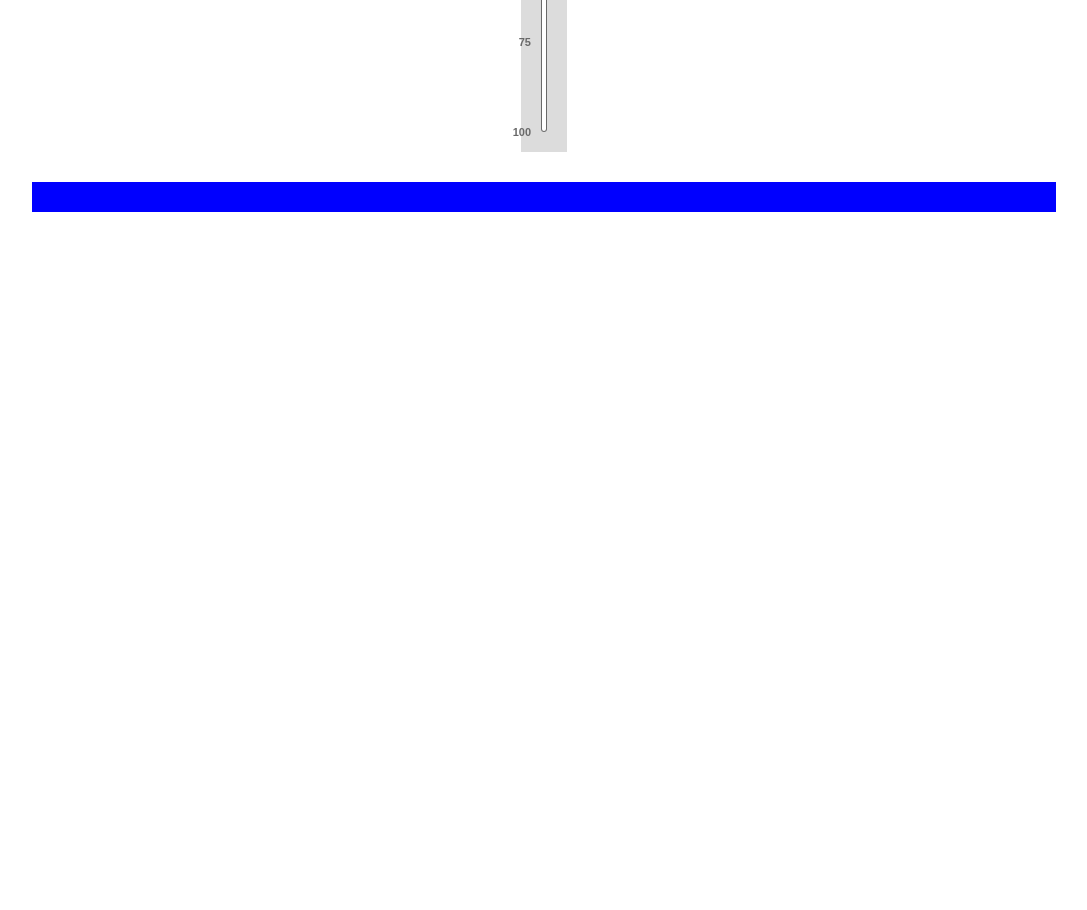
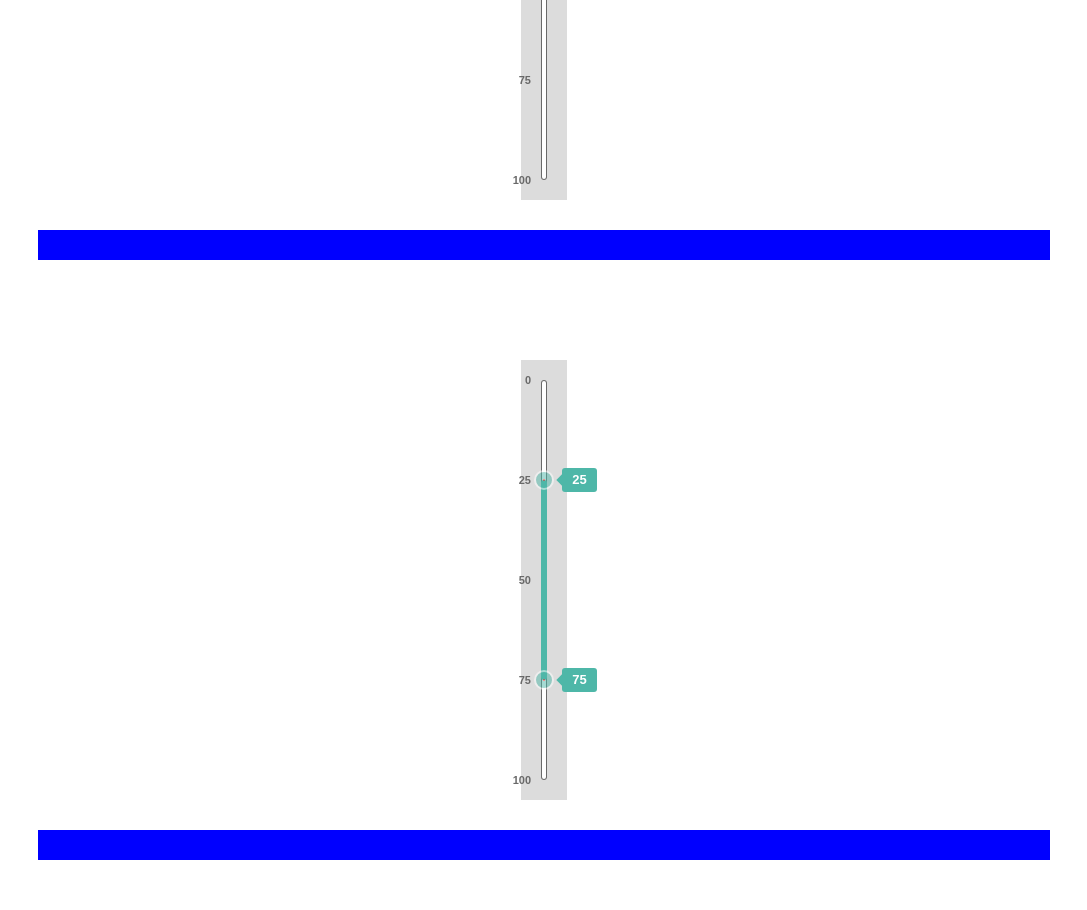
Before and after one commit to Ganzhurova/range-slider, a website built with webpack: page src/index.html in a window 1280 px wide. Shown: the part 760-1670 px from the top of the page, without its empty margins (96-1183 px from the left). Before the commit the page ends 1022 px from the top, so only its background shows below. Built offline with nearby package versions, Linux system fonts and the light colour scheme.

Commit message:
Добавлена разметка и стилизация для двойного вертикального слайдера; удалены глобальные стили

```diff
--- a/src/index.html
+++ b/src/index.html
@@ -67,6 +67,27 @@
         </div>
         <div class="slider__panel"></div>
       </div>
+      <div class="slider">
+        <div id="slider-4" class="slider__example slider__example--vertical">
+          <div class="range-slider vertical">
+            <div class="range-slider__line">
+              <div class="range-slider__bar"></div>
+              <div class="range-slider__thumb from"></div>
+              <div class="range-slider__label from">25</div>
+              <div class="range-slider__thumb to"></div>
+              <div class="range-slider__label to">75</div>
+            </div>
+            <div class="range-slider__scale">
+              <div class="range-slder__scale-value">0</div>
+              <div class="range-slder__scale-value">25</div>
+              <div class="range-slder__scale-value">50</div>
+              <div class="range-slder__scale-value">75</div>
+              <div class="range-slder__scale-value">100</div>
+            </div>
+          </div>
+        </div>
+        <div class="slider__panel"></div>
+      </div>
     </div>
   </body>
 </html>
--- a/src/range-slider.scss
+++ b/src/range-slider.scss
@@ -7,14 +7,6 @@ $white: #fff;
 $line-thickness: 6px;
 $thumb-width: 20px;
 $thumb-height: 20px;
-
-*,
-*::after,
-*::before {
-  box-sizing: border-box;
-  padding: 0;
-  margin: 0;
-}
 
 .range-slider {
   display: flex;
@@ -49,6 +41,7 @@ $thumb-height: 20px;
   top: calc((#{$thumb-height} - #{$line-thickness}) / -2);
   left: 50%;
   z-index: 1;
+  box-sizing: border-box;
   width: $thumb-width;
   height: $thumb-height;
   cursor: pointer;
@@ -84,6 +77,7 @@ $thumb-height: 20px;
   top: -40px;
   left: 50%;
   z-index: 1;
+  box-sizing: border-box;
   min-width: 35px;
   padding: 5px 5px 6px;
   font-size: 13px;
@@ -167,6 +161,14 @@ $thumb-height: 20px;
     top: 50%;
     left: calc((#{$thumb-width} - #{$line-thickness}) / -2);
     transform: translateX(0) translateY(-50%);
+
+    &.from {
+      top: 25%;
+    }
+
+    &.to {
+      top: 75%;
+    }
   }
 
   .range-slider__label {
@@ -178,6 +180,14 @@ $thumb-height: 20px;
       top: 50%;
       left: -4px;
       transform: translateX(0) translateY(-50%) rotate(45deg);
+    }
+
+    &.from {
+      top: 25%;
+    }
+
+    &.to {
+      top: 75%;
     }
   }
 
@@ -221,3 +231,9 @@ $thumb-height: 20px;
   left: 25%;
   width: 50%;
 }
+
+//данные для изменения при двойном вертикальном слайдере
+#slider-4 .range-slider__bar {
+  top: 25%;
+  height: 50%;
+}
```
